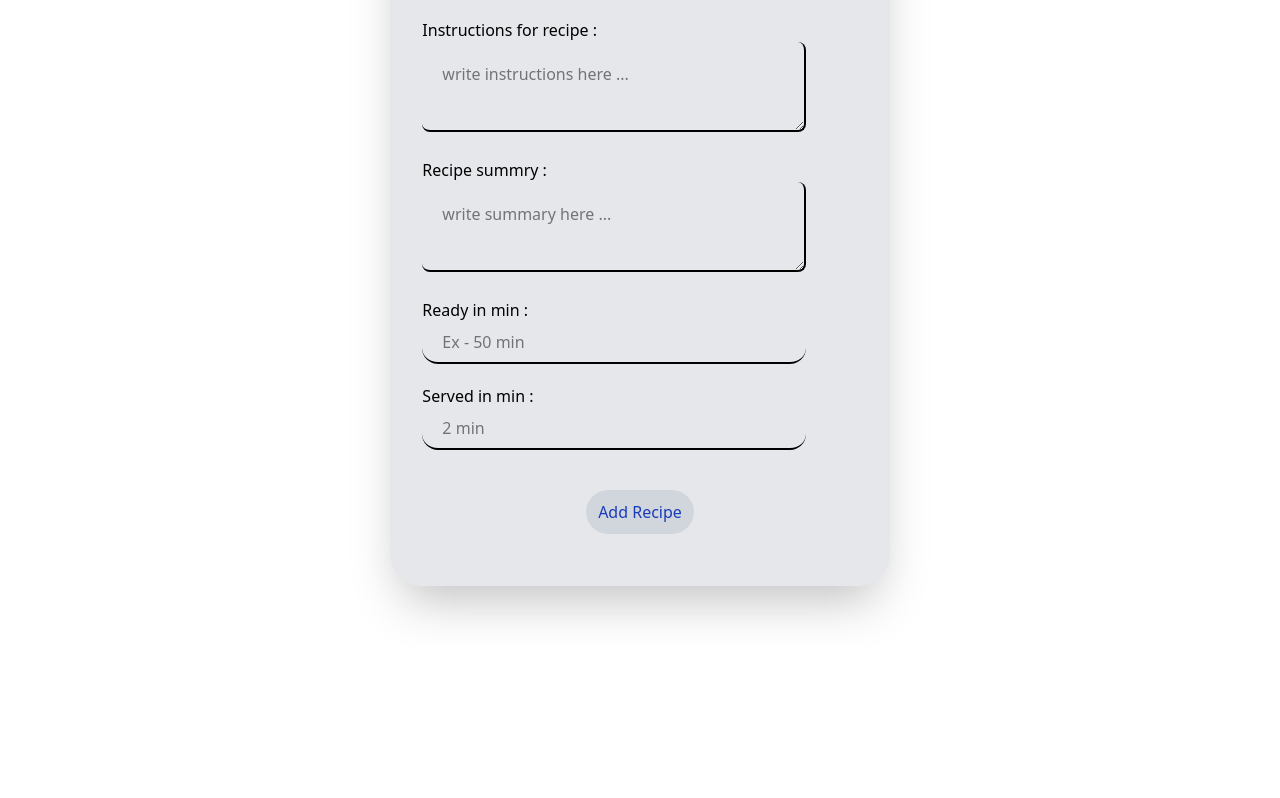
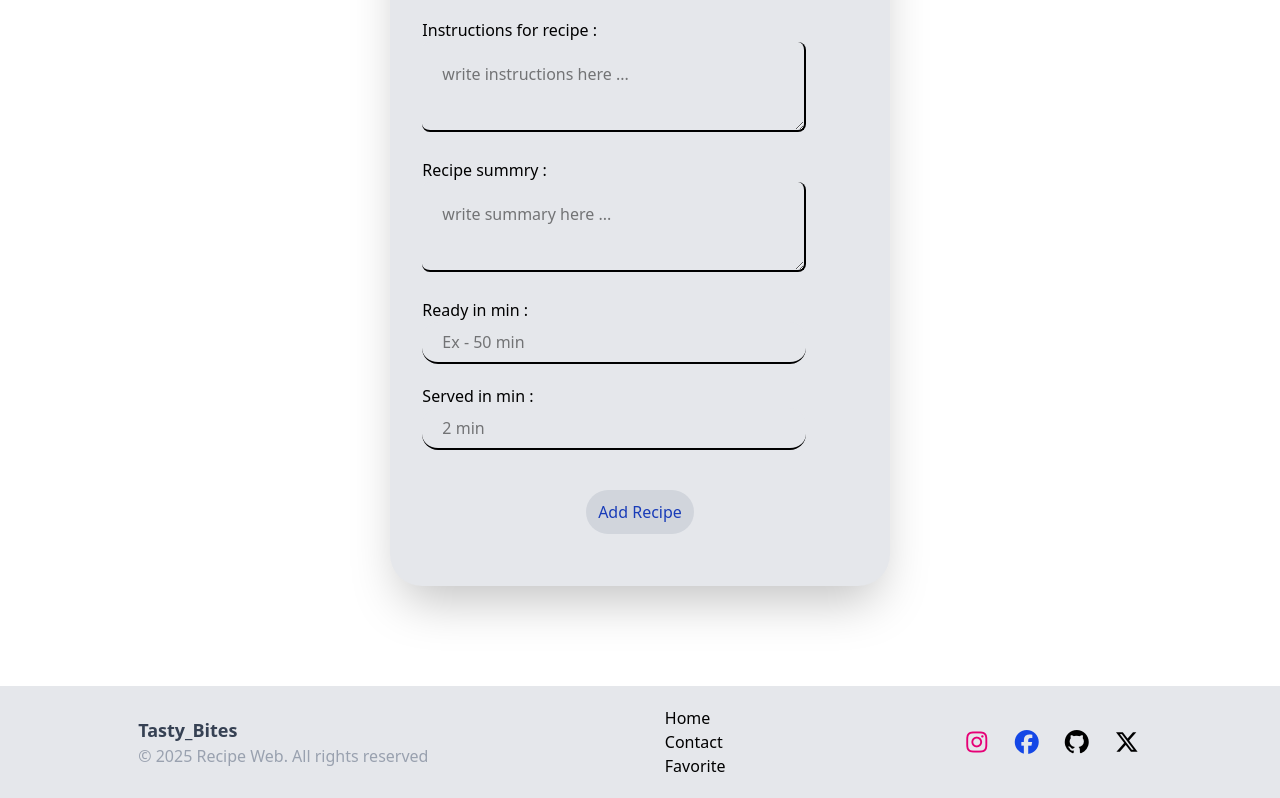
Before and after one commit to Basant-bhatt/Recipe-web, a React (Vite) app: page /addRecipe in a window 1280 px wide. Shown: the part 654-1452 px from the top of the page. Before the commit the page ends 1300 px from the top, so only its background shows below. Built offline with nearby package versions, Linux system fonts and the light colour scheme; no server answers.

Commit message:
update pages

```diff
--- a/package.json
+++ b/package.json
@@ -15,6 +15,7 @@
     "react": "^19.0.0",
     "react-dom": "^19.0.0",
     "react-router": "^7.7.1",
+    "react-toastify": "^11.0.5",
     "tailwindcss": "^4.1.11"
   },
   "devDependencies": {
--- a/src/App.jsx
+++ b/src/App.jsx
@@ -1,5 +1,5 @@
 
-import { Navigate, Route, Routes, useNavigate } from 'react-router'
+import { Link, Navigate, Route, Routes, useNavigate } from 'react-router'
 import './App.css'
 import Navbar from './pages/Navbar'
 import Home from './pages/Home'
@@ -16,6 +16,7 @@ import UserRecipe from './pages/UserRecipe'
 import AddRecipe from './pages/AddRecipe'
 import UserFullRecipe from './components/UserFullRecipe'
 import UpdateForm from './components/UpdateForm'
+import { ToastContainer } from 'react-toastify'
 
  const auth=getAuth(app)
 
@@ -41,7 +42,7 @@ function App() {
 
   return (
     <div>
-
+      <ToastContainer position='top-right' />
 
        <Navbar islogin={islogin}/>
       <Routes>
@@ -62,6 +63,35 @@ function App() {
 
         </Routes>
 
+        <footer className='  '>
+          <div className='flex justify-around items-center bg-gray-200 p-5 mt-10'>
+        {/* left section  */}
+        <div>
+          <Link to={"/"} className='font-bold text-sm sm:text-lg cursor-pointer text-gray-700'>Tasty_Bites</Link >
+          <p className='text-gray-400'>&copy; {new Date().getFullYear()} Recipe Web. All rights reserved</p>
+        </div>
+
+        {/* center section */}
+
+        <div className='flex flex-col cursor-pointer  '>
+          <Link to={"/"} className='hover:underline'>Home</Link>
+          <Link to={"/contact"} className='hover:underline'>Contact</Link>
+          <Link to={"/favorite"} className='hover:underline'>Favorite</Link>
+
+        </div>
+
+        {/* right section  */}
+
+        <div className='text-2xl space-x-5'>
+          <Link ><i className='fab fa-instagram text-pink-600'></i></Link>
+          <Link ><i className='fab fa-facebook text-blue-700' ></i></Link>
+          <Link ><i className='fab fa-github'></i></Link>
+          <Link ><i class="fa-brands fa-x-twitter"></i></Link>
+        </div>
+
+          </div>
+        </footer>
+
         </div>
 
 
--- a/src/components/Login.jsx
+++ b/src/components/Login.jsx
@@ -2,6 +2,7 @@ import { getAuth, signInWithEmailAndPassword } from 'firebase/auth'
 import React, { useState } from 'react'
 import { Link } from 'react-router'
 import { app } from '../firbase'
+import { toast } from 'react-toastify'
 
 const auth=getAuth(app)
 
@@ -12,7 +13,9 @@ function Login() {
     const [password,setPassword]=useState("");
   const loginUser=(e)=>{
     e.preventDefault();
-    signInWithEmailAndPassword(auth,email,password);
+    signInWithEmailAndPassword(auth,email,password).then((e)=>
+      toast.success(email + " you are logeed in")
+    ).catch((e)=>toast.error("Incorrect email or password"))
   }
 
 
--- a/src/components/Register.jsx
+++ b/src/components/Register.jsx
@@ -3,6 +3,7 @@ import React, {  useState } from 'react'
 import { createUserWithEmailAndPassword, getAuth, signInWithPopup,GoogleAuthProvider, onAuthStateChanged} from 'firebase/auth';
 import { app } from '../firbase';
 import { Link } from 'react-router';
+import { toast } from 'react-toastify';
 
 
   const auth=getAuth(app)
@@ -17,7 +18,7 @@ function Register() {
   const [password,setPassword]=useState("");
   const createUser=()=>{
 
-    createUserWithEmailAndPassword(auth,email,password).then((item)=>alert("you are registerd")).catch((item)=>alert("this account already exsits"));
+    createUserWithEmailAndPassword(auth,email,password).then((item)=>toast.success("you are registerd")).catch((item)=>toast.error("this account already exsits"));
 
   }
 
--- a/src/pages/AddRecipe.jsx
+++ b/src/pages/AddRecipe.jsx
@@ -2,6 +2,8 @@ import React, { useState } from 'react'
 import { app, } from '../firbase'
 import { addDoc, collection, getFirestore } from 'firebase/firestore'
 import { getAuth } from 'firebase/auth'
+import { useNavigate } from 'react-router'
+import { Flip, Slide, toast, Zoom } from 'react-toastify'
 function AddRecipe() {
 
   const [coverPic,setCoverPic]=useState()
@@ -13,12 +15,15 @@ function AddRecipe() {
   const [summary,setSummary]=useState("")
   const [ReadyTime,setReadyTime]=useState("")
   const [servedTime,setServedTime]=useState("")
+  const [loading,setLoading]=useState(false);
 
    const db=getFirestore(app);
   const auth=getAuth(app)
+  const navigate=useNavigate();
 
    const uploadImage=async(event)=>{
     const file=event.target.files[0];
+    setLoading(true)
     if(!file) return;
     const data=new FormData();
     data.append("file",file)
@@ -30,6 +35,7 @@ function AddRecipe() {
     })
     const uploadedImage=await res.json()
     console.log(uploadedImage.url);
+    setLoading(false)
     setCoverPic(uploadedImage.url)
   }
 
@@ -64,7 +70,10 @@ function AddRecipe() {
     setServedTime("")
     setCoverPic()
 
-    alert("recipe has been added");
+    toast.success("Recipe added successfully",{
+
+    })
+    navigate("/userRecipe");
   }
   return (
 
@@ -76,7 +85,11 @@ function AddRecipe() {
 
 
         <label className='w-full max-w-30 h-30 rounded-full cursor-pointert  relative bg-white cursor-pointer'>
-          <img src={coverPic} alt=""  className=' w-full  h-full rounded-full cursor-pointer '/>
+          {
+            loading?
+            <img src="https://assets-v2.lottiefiles.com/a/d071cc66-117f-11ee-b585-07722702110e/cdLtdpmNqt.gif" alt=""  className=' rounded-full  cursor-pointer '/>:
+            <img src={coverPic} alt=""  className=' w-full  h-full rounded-full cursor-pointer '/>
+          }
           <input type='file'  className=' w-full max-w-30 h-30 rounded-full cursor-pointer text-xs hidden'  onChange={uploadImage} required/>
         <i className="fa-solid fa-circle-plus text-gray-500 text-2xl absolute right-3 bottom-1  cursor-pointer"></i>
         </label>
--- a/src/pages/Favorite.jsx
+++ b/src/pages/Favorite.jsx
@@ -25,11 +25,11 @@ function Favorite() {
 
     <div className="m-2">
 
-        <h1 className="text-center font-bold text-2xl p-5 text-blue-700">Your Favourite item's </h1>
+        <h1 className="text-center font-bold text-2xl p-5 text-blue-700">Your Favourite Recipe's </h1>
 
         {
           favorate.length===0?(
-            <p className=" text-xl text-gray-500 m-10">No favorite recipes</p>
+            <p className=" text-xl text-gray-500 m-10">No recipes yet. Add your Favorite recipe</p>
           ):(
             favorate.map((item,index)=>(
               <div className="max-w-4xl h-30 sm:h-40 bg-gray-200 shadow-md  overflow-hidden  relative flex mb-5 mx-auto" key={index}>
--- a/src/pages/Navbar.jsx
+++ b/src/pages/Navbar.jsx
@@ -3,6 +3,7 @@ import { getAuth, signOut } from 'firebase/auth'
 import {  useEffect, useRef, useState } from 'react'
 import { Link, useNavigate } from 'react-router'
 import { app } from '../firbase'
+import { toast } from 'react-toastify'
 
 const auth = getAuth(app)
 
@@ -33,7 +34,7 @@ function Navbar({ islogin }) {
   }
 
   const logout = () => {
-    signOut(auth).then((item) => console.log(item.user.email));
+    signOut(auth).then((item) => toast.info(islogin.email + "you are logeed out") );
   }
 
 
--- a/src/pages/UserRecipe.jsx
+++ b/src/pages/UserRecipe.jsx
@@ -52,7 +52,7 @@ const db=getFirestore(app)
 
       {
         recipes.length===0?
-          <h1 className=" text-xl text-gray-500 m-10">No Recipes has been added</h1>
+          <h1 className=" text-xl text-gray-500 m-10">No Recipes yet. Add your first recipe</h1>
         :
 
 
```
Also changed, not shown: src/vercel.json (added), 1 other file (tests, documents, lock files or other folders).
